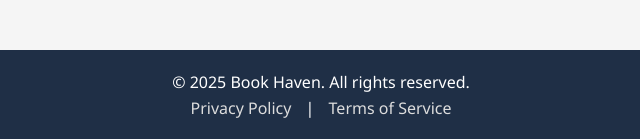
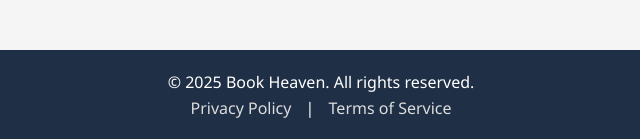
Before and after one commit to j4jay/book-heaven, a plain HTML site: page index.html in a window 1280 px wide. Shown: the part 2585-2724 px from the top of the page, 319-959 px from the left. Drawn offline with Linux system fonts and the light colour scheme.

Commit message:
Update index.html

```diff
--- a/index.html
+++ b/index.html
@@ -266,7 +266,7 @@
 
   <!-- Footer -->
   <footer class="site-footer">
-    <p>&copy; 2025 Book Haven. All rights reserved.</p>
+    <p>&copy; 2025 Book Heaven. All rights reserved.</p>
     <p><a href="#">Privacy Policy</a> | <a href="#">Terms of Service</a></p>
   </footer>
 
```
